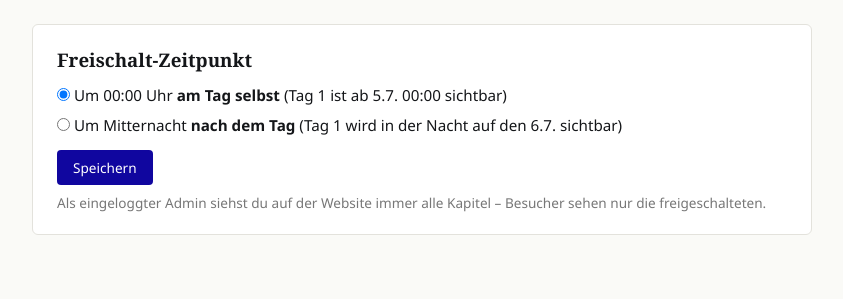
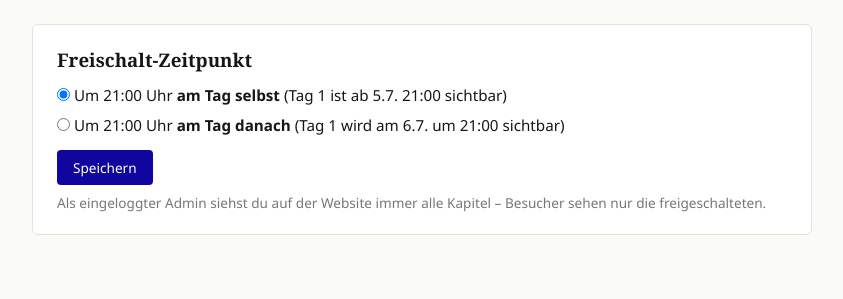
Before and after one commit to Raphael24/solastory2026, a PHP site: page /admin/index.php in a window 1280 px wide. Shown: the part 660-959 px from the top of the page, without its empty margins (218-1061 px from the left). Run offline with PHP 8.4, Linux system fonts and the light colour scheme; the visitor is signed in with stand-in values (Sample User, id 1).

Commit message:
Kapitel um 21:00 Uhr statt Mitternacht freischalten
Die Freischaltung erfolgt jetzt um 21:00 Uhr am jeweiligen Tag statt um
00:00 Uhr. Sichtbare Texte, Admin-Optionen und Anleitung entsprechend
angepasst.

Co-Authored-By: Claude Opus 4.7 <noreply@anthropic.com>
Claude-Session: https://claude.ai/code/session_01ExdZpv7DmCZt2RivbgUujc

```diff
--- a/admin/index.php
+++ b/admin/index.php
@@ -197,7 +197,7 @@ $einstellungen = einstellungen_laden();
         <div class="meta"><?= tag_datum($i)->format('j.n.Y') ?> · <?= count($k['bilder']) ?> Bild(er)</div>
       </div>
       <span class="status <?= !hat_inhalt($k) ? 'leer' : ($offen ? 'offen' : 'zu') ?>">
-        <?= !hat_inhalt($k) ? 'Leer' : ($offen ? 'Freigeschaltet' : 'Wartet auf Mitternacht') ?>
+        <?= !hat_inhalt($k) ? 'Leer' : ($offen ? 'Freigeschaltet' : 'Wartet auf 21:00 Uhr') ?>
       </span>
       <a class="btn" href="?tag=<?= $i ?>">Bearbeiten</a>
     </div>
@@ -211,11 +211,11 @@ $einstellungen = einstellungen_laden();
       <input type="hidden" name="aktion" value="modus">
       <p style="margin-top:12px"><label style="display:inline;text-transform:none;letter-spacing:0;font-size:.95rem;color:var(--ink)">
         <input type="radio" name="freischalt_modus" value="0" <?= $einstellungen['freischalt_modus'] == 0 ? 'checked' : '' ?>>
-        Um 00:00 Uhr <strong>am Tag selbst</strong> (Tag 1 ist ab 5.7. 00:00 sichtbar)
+        Um 21:00 Uhr <strong>am Tag selbst</strong> (Tag 1 ist ab 5.7. 21:00 sichtbar)
       </label></p>
       <p style="margin-top:8px"><label style="display:inline;text-transform:none;letter-spacing:0;font-size:.95rem;color:var(--ink)">
         <input type="radio" name="freischalt_modus" value="1" <?= $einstellungen['freischalt_modus'] == 1 ? 'checked' : '' ?>>
-        Um Mitternacht <strong>nach dem Tag</strong> (Tag 1 wird in der Nacht auf den 6.7. sichtbar)
+        Um 21:00 Uhr <strong>am Tag danach</strong> (Tag 1 wird am 6.7. um 21:00 sichtbar)
       </label></p>
       <p style="margin-top:14px"><button class="btn" type="submit">Speichern</button></p>
     </form>
--- a/inc/config.php
+++ b/inc/config.php
@@ -8,7 +8,7 @@ define('ADMIN_PASSWORT', 'Sola.2026');
 define('LAGER_START', '2026-07-05');   // erster Lagertag
 define('ANZAHL_TAGE', 7);              // 5.7. bis 11.7.2026
 
-// Zeitzone (für die Mitternacht-Freischaltung)
+// Zeitzone (für die Freischaltung um 21:00 Uhr)
 date_default_timezone_set('Europe/Zurich');
 
 // Pfade
--- a/inc/functions.php
+++ b/inc/functions.php
@@ -6,8 +6,8 @@ function e($s) {
 }
 
 // ---------- Einstellungen ----------
-// freischalt_modus: 0 = Kapitel öffnet um 00:00 am Tag selbst
-//                   1 = Kapitel öffnet um Mitternacht NACH dem Tag
+// freischalt_modus: 0 = Kapitel öffnet um 21:00 am Tag selbst
+//                   1 = Kapitel öffnet um 21:00 am Tag NACH dem Tag
 function einstellungen_laden() {
     $std = ['freischalt_modus' => 0];
     $f = DATA_DIR . '/einstellungen.json';
@@ -31,7 +31,7 @@ function tag_datum($tag) {
 function freischalt_zeit($tag) {
     $e = einstellungen_laden();
     $offset = ($tag - 1) + (int)$e['freischalt_modus'];
-    return (new DateTime(LAGER_START . ' 00:00:00'))->modify('+' . $offset . ' days')->getTimestamp();
+    return (new DateTime(LAGER_START . ' 21:00:00'))->modify('+' . $offset . ' days')->getTimestamp();
 }
 
 function ist_admin() {
--- a/index.php
+++ b/index.php
@@ -31,7 +31,7 @@ for ($i = 1; $i <= ANZAHL_TAGE; $i++) {
 <section class="kopf">
   <div class="kicker">Ein Kapitel pro Tag</div>
   <h1>Der Krimi von <span>Churwalden</span></h1>
-  <p>Jeden Tag um Mitternacht öffnet sich ein neues Kapitel der Lagergeschichte.</p>
+  <p>Jeden Tag um 21:00 Uhr öffnet sich ein neues Kapitel der Lagergeschichte.</p>
   <?php if ($naechste !== null): ?>
   <div class="next"><span class="dot"></span> Nächstes Kapitel in <span id="countdown" data-ziel="<?= $naechste * 1000 ?>">…</span></div>
   <?php endif; ?>
@@ -59,7 +59,7 @@ for ($i = 1; $i <= ANZAHL_TAGE; $i++) {
   <div class="row locked">
     <span class="num"><?= $nr2 ?></span>
     <div><h3>Noch verschlossen</h3>
-    <div class="meta"><?= $datum ?> · Ab Mitternacht</div></div>
+    <div class="meta"><?= $datum ?> · Ab 21:00 Uhr</div></div>
     <span class="arrow">🔒</span>
   </div>
     <?php endif;
--- a/kapitel.php
+++ b/kapitel.php
@@ -26,7 +26,7 @@ $k     = $frei ? kapitel_laden($tag) : null;
 <section class="gesperrt">
   <div class="schloss">🔒</div>
   <h1>Dieses Kapitel ist noch verschlossen</h1>
-  <p>Tag <?= $tag ?> (<?= $datum ?>) wird um Mitternacht freigeschaltet.</p>
+  <p>Tag <?= $tag ?> (<?= $datum ?>) wird um 21:00 Uhr freigeschaltet.</p>
   <div class="next"><span class="dot"></span> Freischaltung in <span id="countdown" data-ziel="<?= freischalt_zeit($tag) * 1000 ?>">…</span></div>
   <p style="margin-top:30px"><a href="index.php">← Zurück zur Übersicht</a></p>
 </section>
```
Also changed, not shown: ANLEITUNG.md (+3 -3 lines).
